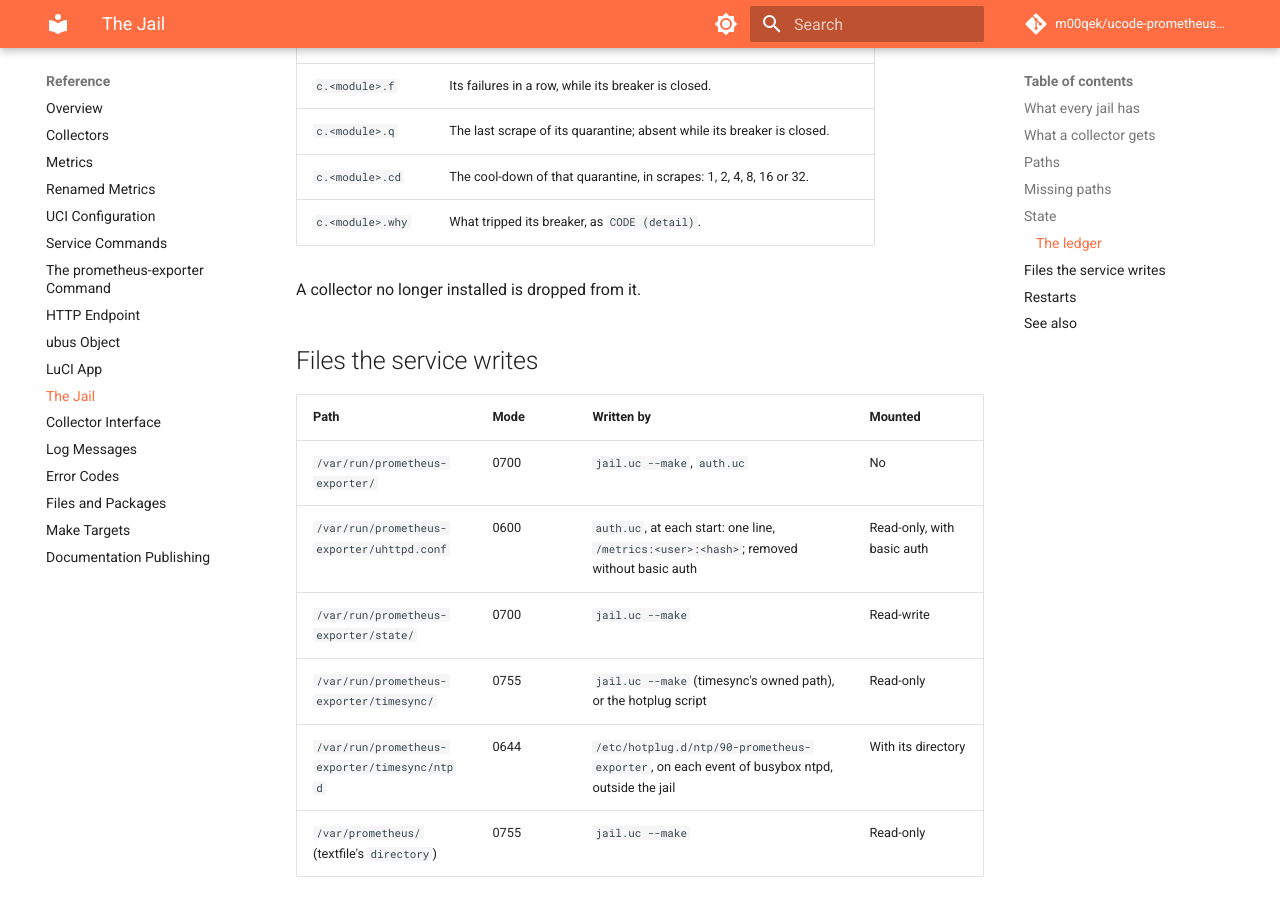
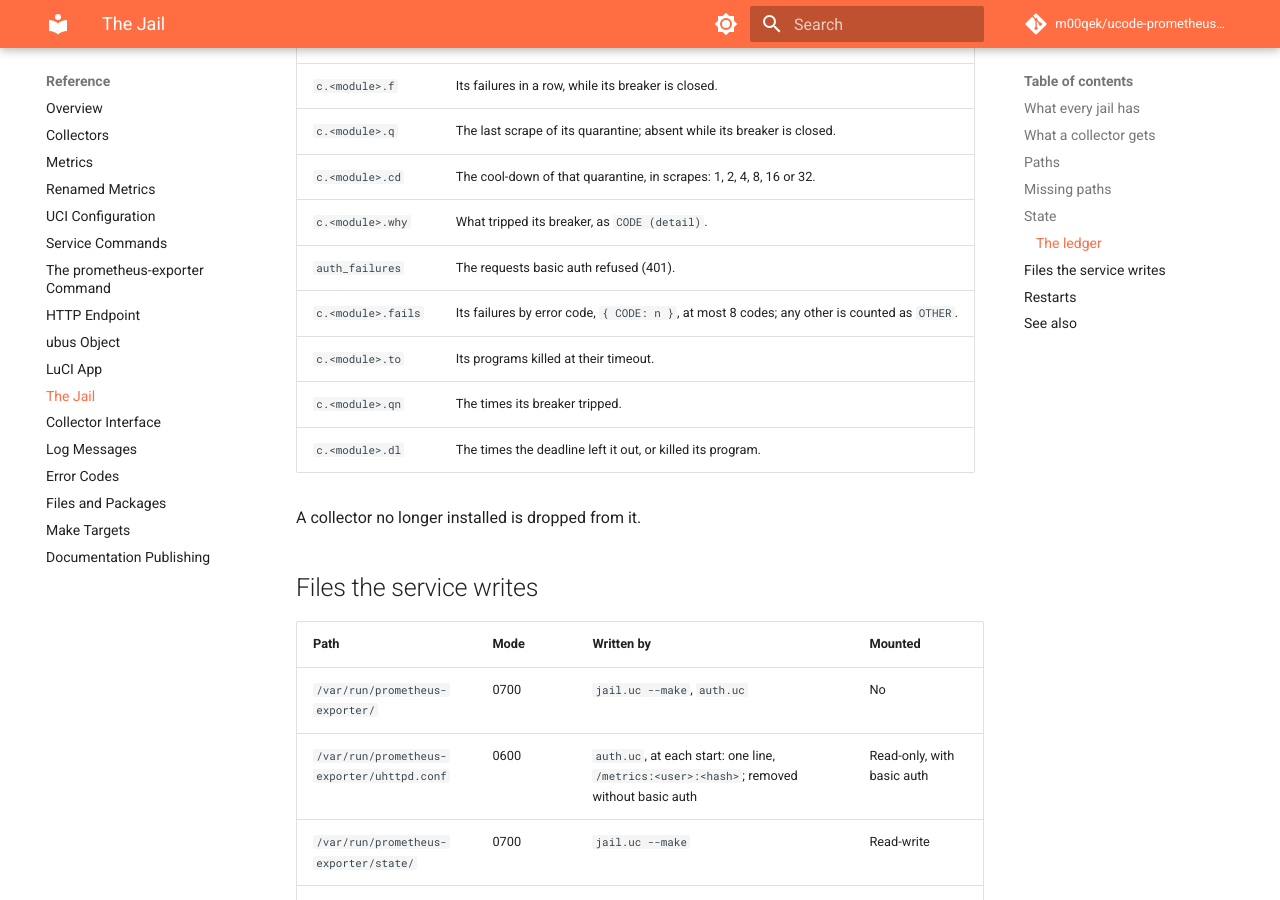
Before and after one commit to m00qek/ucode-prometheus-exporter, an MkDocs documentation site: the page built from docs/reference/jail.md, in a window 1280 px wide and 900 px high, scrolled down 3571 px. Built offline with MkDocs 1.6.1 and Material for MkDocs 9.7.7, drawn with Linux system fonts in a browser that asks for light colours; comment, search, counter and statistics services are not loaded.

Commit message:
Count failures, timeouts, quarantines and deadline skips in the ledger
The exporter's own collector, to come, writes counters of what went
wrong in the instance's scrapes; the core counts them, in the ledger,
under the state's lock, so a restart starts them again at 0, as a
counter of a new process does. For each collector: its failures by
error code (at most 8 codes, any other as OTHER: a collector of
another's may make its own), its programs killed at their timeout, the
times its breaker tripped, and the times the deadline left it out or
killed its program; and the requests basic auth refused, which the
handler counts on each 401. A counter never goes down, scrape after
scrape, whatever the scrapes find.

```diff
--- a/docs/reference/jail.md
+++ b/docs/reference/jail.md
@@ -88,6 +88,11 @@ A path the service owns is never missing: it makes it first.
 | `c.<module>.q` | The last scrape of its quarantine; absent while its breaker is closed. |
 | `c.<module>.cd` | The cool-down of that quarantine, in scrapes: 1, 2, 4, 8, 16 or 32. |
 | `c.<module>.why` | What tripped its breaker, as `CODE (detail)`. |
+| `auth_failures` | The requests basic auth refused (401). |
+| `c.<module>.fails` | Its failures by error code, `{ CODE: n }`, at most 8 codes; any other is counted as `OTHER`. |
+| `c.<module>.to` | Its programs killed at their timeout. |
+| `c.<module>.qn` | The times its breaker tripped. |
+| `c.<module>.dl` | The times the deadline left it out, or killed its program. |
 
 A collector no longer installed is dropped from it.
 
```
Also changed, not shown: 4 other files.
